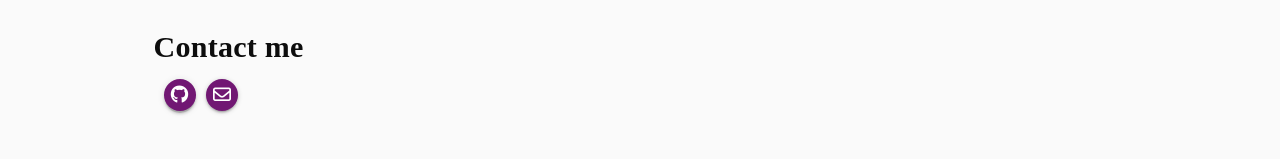
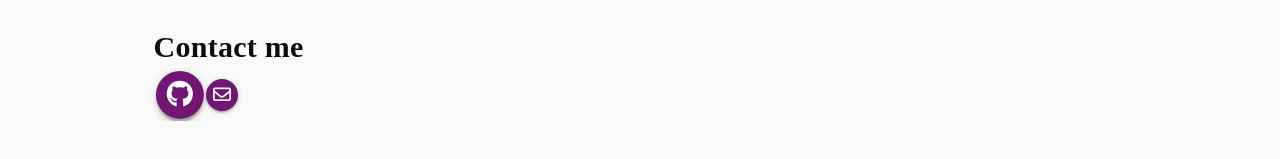
Before and after one commit to vpeter1119/etm-testing, an Angular app: page / in a window 1280 px wide. In both pictures the pointer is over the link 179 px from the left and 677 px from the top of the page. Shown: the part 583-742 px from the top of the page. Built offline with nearby package versions, Linux system fonts and the light colour scheme.

Commit message:
Add hover animation to contact buttons

```diff
--- a/src/app/contact/contact.component.less
+++ b/src/app/contact/contact.component.less
@@ -3,6 +3,11 @@
 /* Classes */
 
 .contact-button {
-    background-color: @mythos-dark;
-    margin-left: 10px;
+  background-color: @mythos-dark;
+  margin-left: 10px;
+  transition: transform .2s;
 }
+
+.contact-button:hover {
+    transform: scale(1.5);
+}
```
